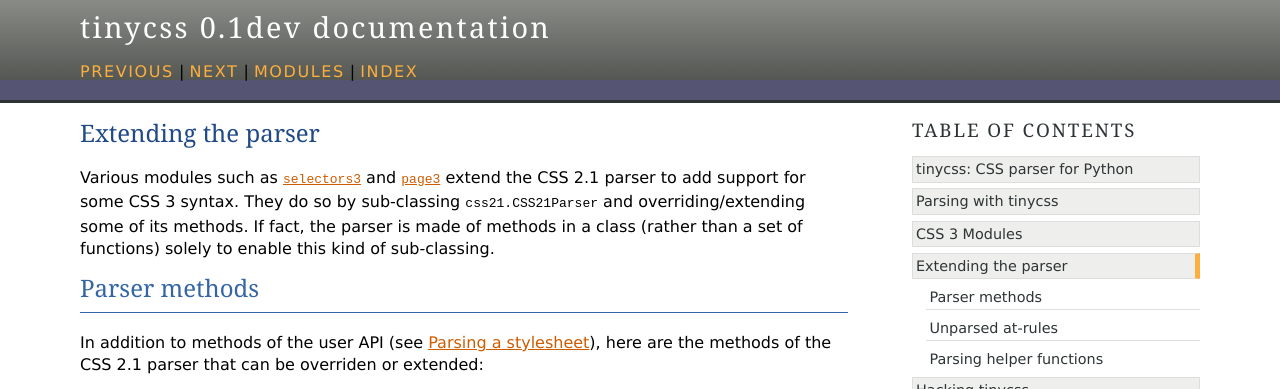
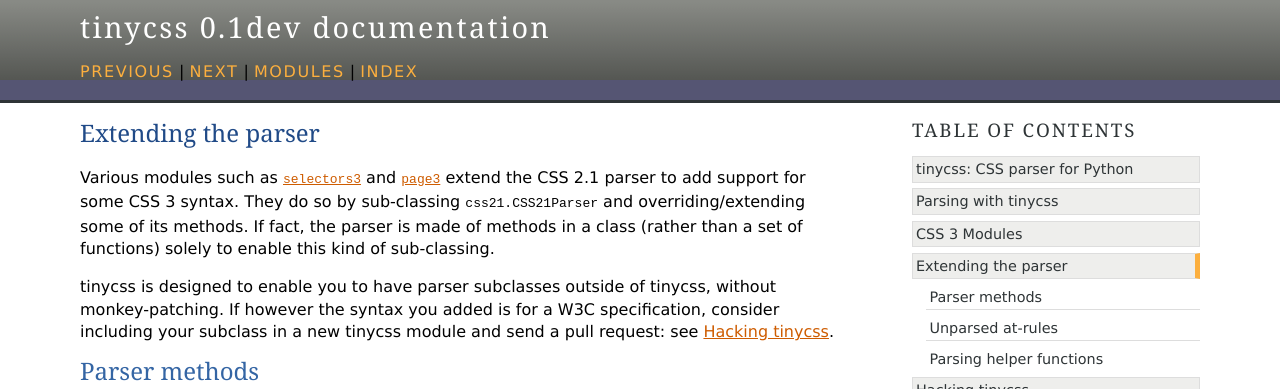
Before and after one commit to Kozea/tinycss, a Sphinx documentation site: the page built from docs/extending.rst, in a window 1280 px wide and 900 px high, cut to the strip 0-389 px from the top of the window. Built offline with Sphinx 7.4.7, drawn with Linux system fonts in a browser that asks for light colours.

Commit message:
Docs: Consider sending patches.

```diff
--- a/docs/extending.rst
+++ b/docs/extending.rst
@@ -8,6 +8,11 @@
 They do so by sub-classing :class:`.css21.CSS21Parser` and overriding/extending
 some of its methods. If fact, the parser is made of methods in a class
 (rather than a set of functions) solely to enable this kind of sub-classing.
+
+tinycss is designed to enable you to have parser subclasses outside of
+tinycss, without monkey-patching. If however the syntax you added is for a
+W3C specification, consider including your subclass in a new tinycss module
+and send a pull request: see :ref:`hacking`.
 
 
 .. currentmodule:: tinycss.css21
--- a/docs/hacking.rst
+++ b/docs/hacking.rst
@@ -1,3 +1,5 @@
+.. _hacking:
+
 Hacking tinycss
 ===============
 
```
